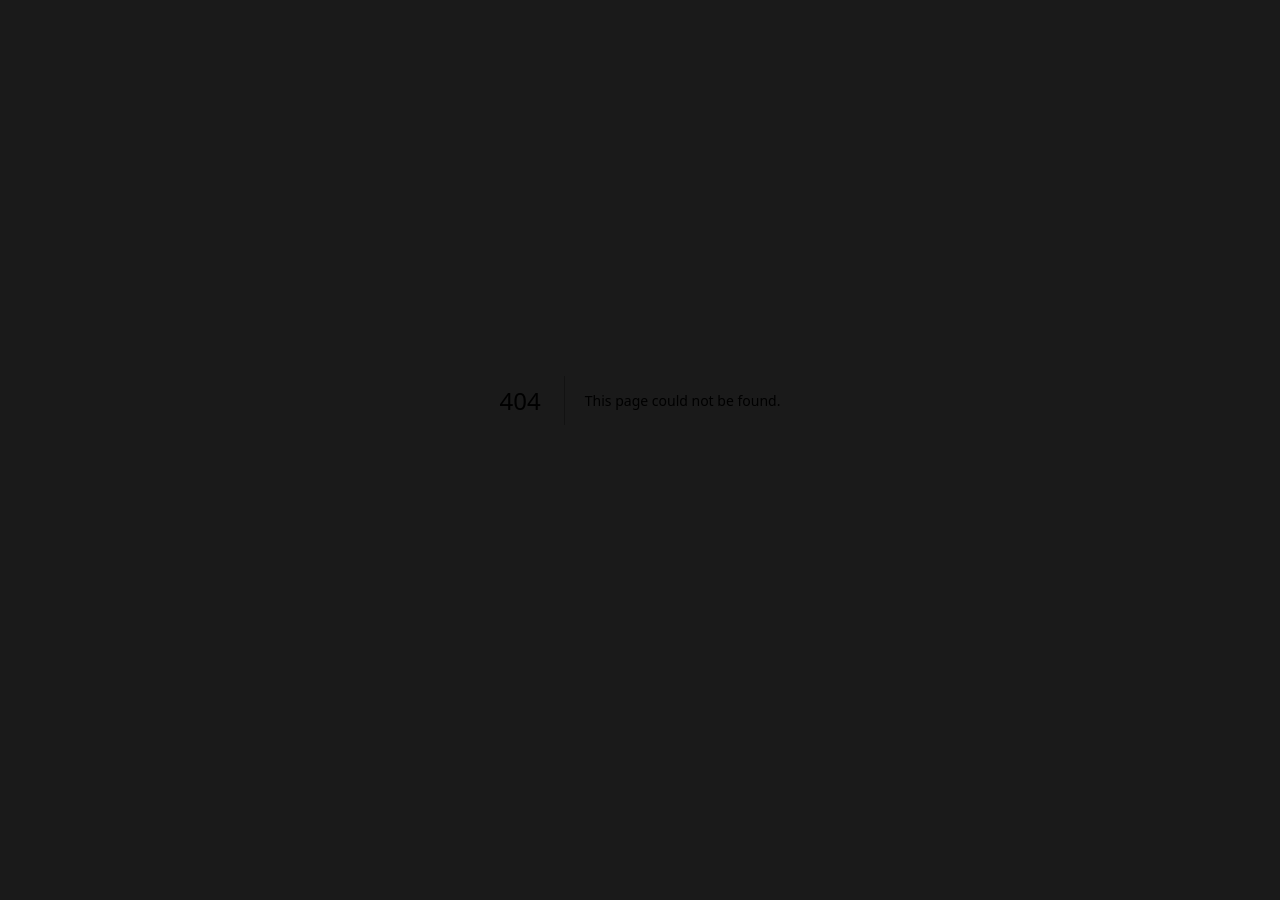
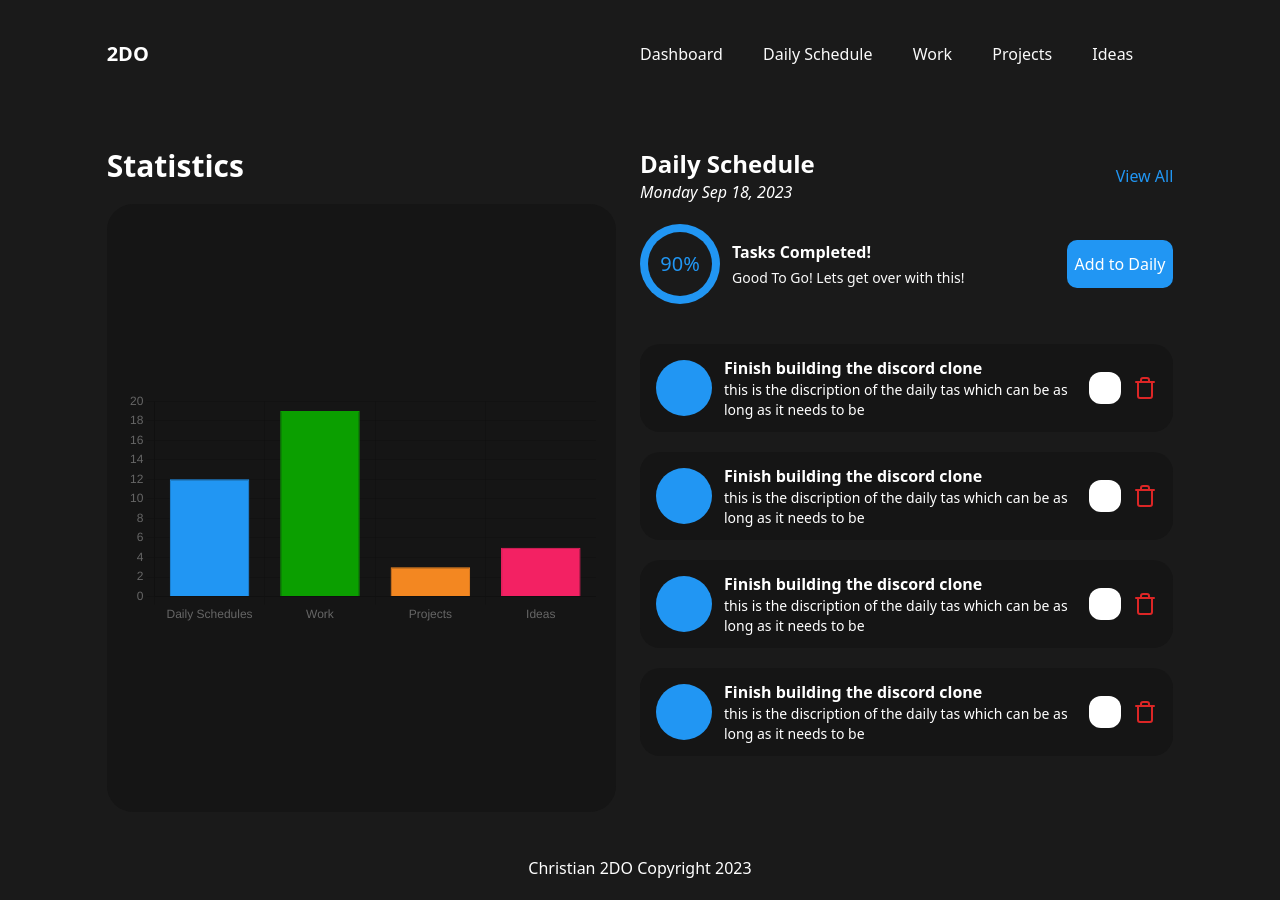
Before and after one commit to Kayle54187/2DO, a Next.js app: page /daily in a window 1280 px wide. Before the commit this address had no page. Before the commit the page ends 800 px from the top, so only its background shows below. Built offline with nearby package versions, Linux system fonts and the light colour scheme.

Commit message:
add: daily section page

```diff
--- /dev/null
+++ b/app/(app)/daily/page.tsx
@@ -0,0 +1,22 @@
+import FeedItem from "@/components/feed/feed-item";
+import TodoItem from "@/components/todo-item";
+
+
+const DailyTasks = () => {
+    return (
+        <div>
+            <div className="mb-10">
+                <FeedItem completion_rate='90' status='Daily' title='Daily Schedule'/>
+            </div>
+            <div className="space-y-5 overflow-y-auto">
+                <TodoItem status="Daily"/>
+                <TodoItem status="Daily"/>
+                <TodoItem status="Daily"/>
+                <TodoItem status="Daily"/>
+
+            </div>
+        </div>
+    );
+}
+
+export default DailyTasks;
```
